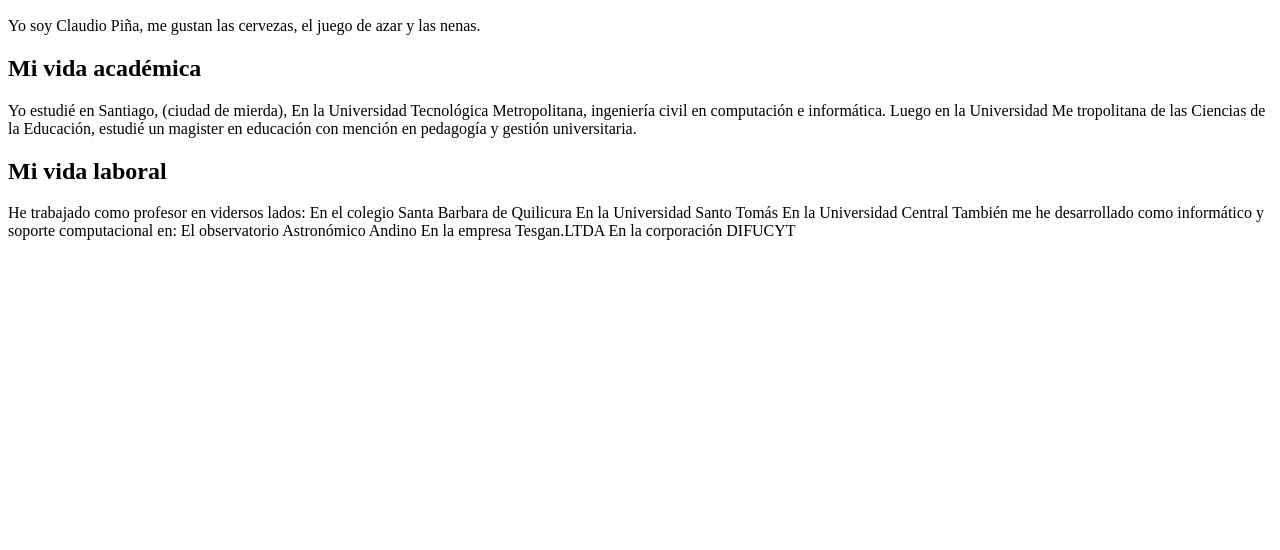
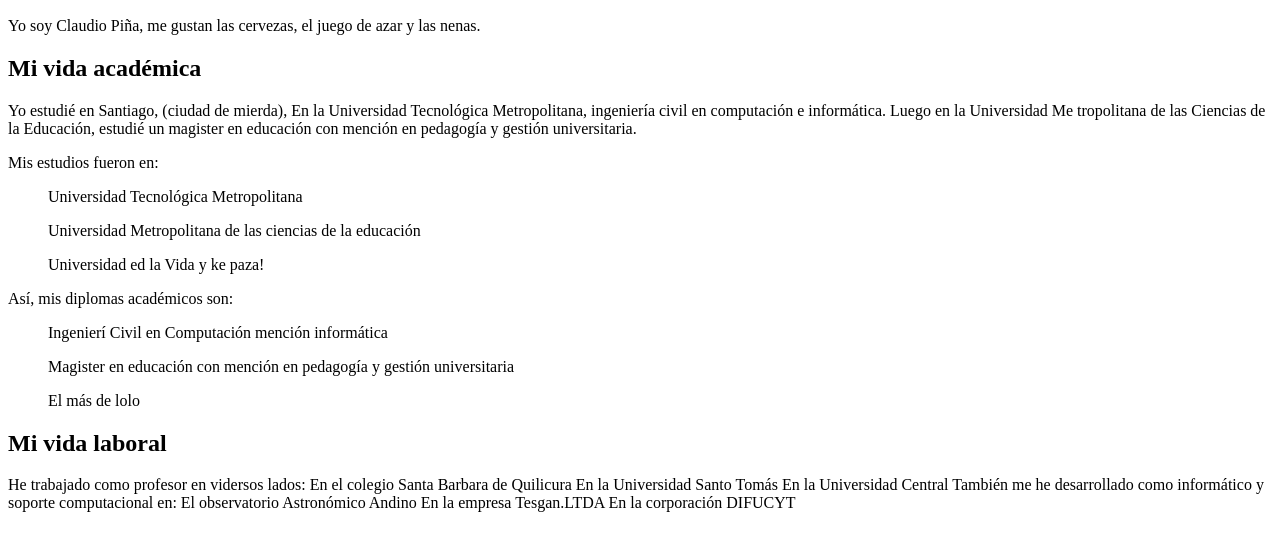
Before and after one commit to cpina00/cpina00.github.io, a plain HTML site: page index.html in a window 1280 px wide. Shown: the part 110-660 px from the top of the page. Drawn offline with Linux system fonts and the light colour scheme.

Commit message:
Update index with mi academy live

```diff
--- a/index.html
+++ b/index.html
@@ -15,6 +15,19 @@
             Yo estudié en Santiago, (ciudad de mierda), En la Universidad Tecnológica Metropolitana, ingeniería civil en computación e informática.
             Luego en la Universidad Me tropolitana de las Ciencias de la Educación, estudié un magister en educación con mención en pedagogía y gestión universitaria.
         </p>
+        <p>
+            Mis estudios fueron en:
+            <ol>Universidad Tecnológica Metropolitana</ol>
+            <ol>Universidad Metropolitana de las ciencias de la educación</ol>
+            <ol>Universidad ed la Vida y ke paza!</ol>
+
+            <p>
+                Así, mis diplomas académicos son:
+            <ul>Ingenierí Civil en Computación mención informática</ul>
+            <ul>Magister en educación con mención en pedagogía y gestión universitaria</ul>
+            <ul>El más de lolo</ul>
+            </p>
+        </p>
         <h2>Mi vida laboral</h2>
         <p>
         He trabajado como profesor en vidersos lados:
```
